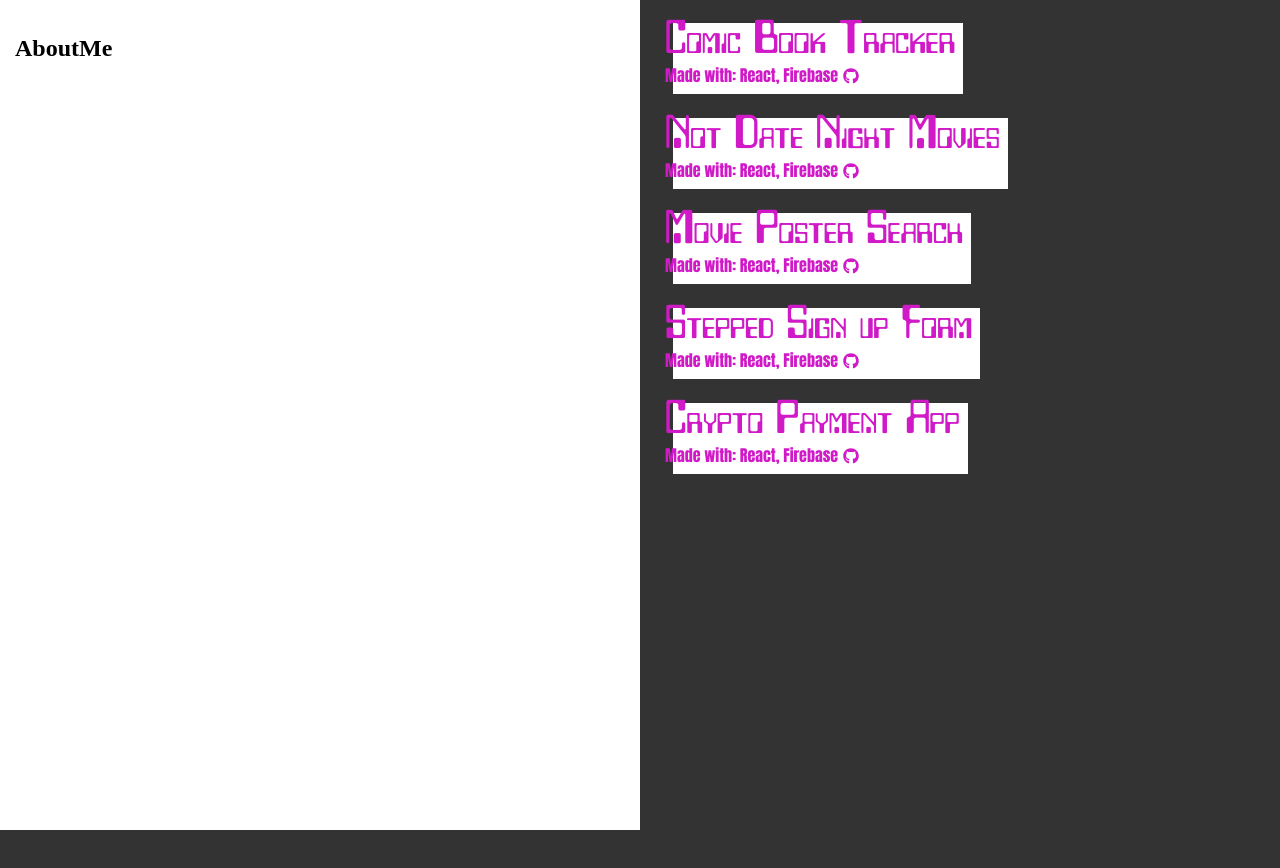
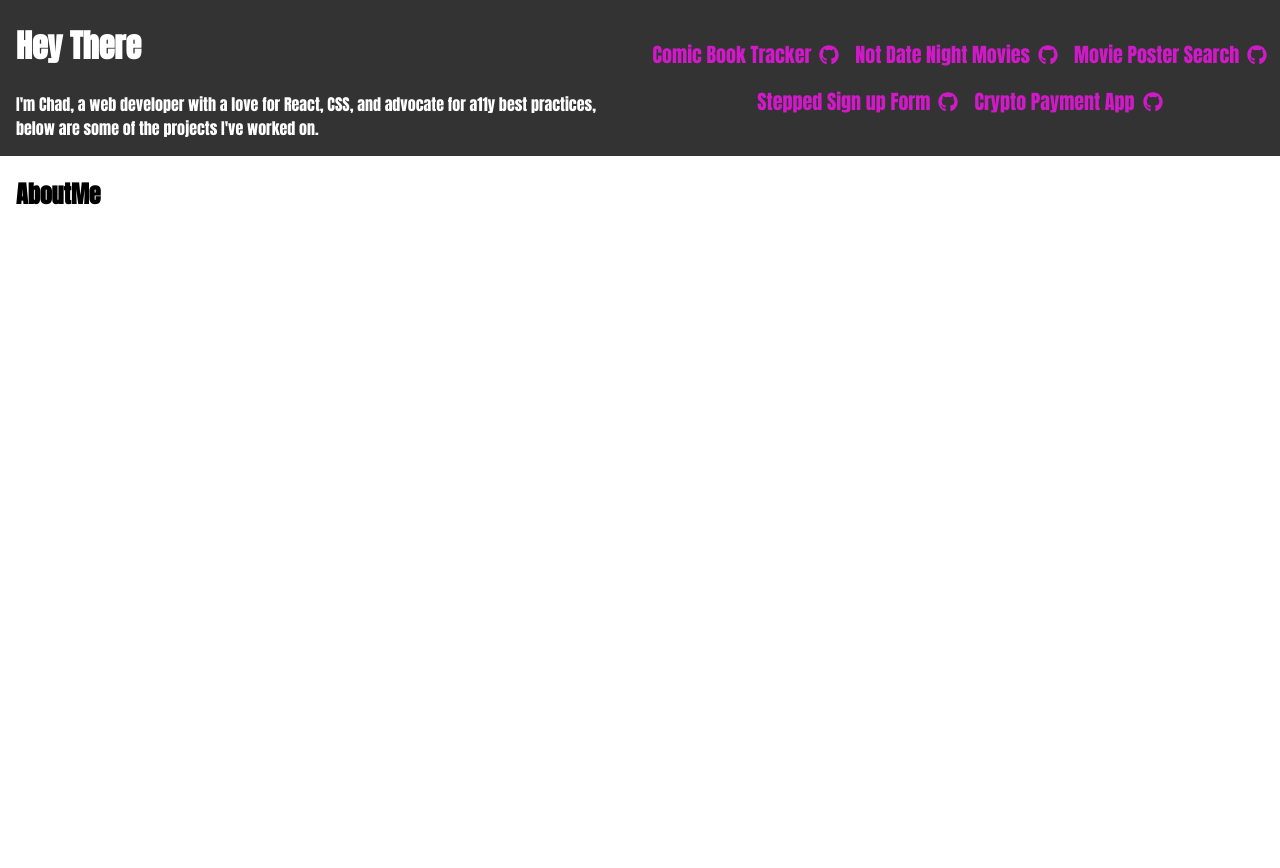
Before and after one commit to Chadbowen248/new-portfolio, a React (Create React App) app: page / in a window 1280 px wide. Shown: the top 868 px of the page. Before the commit the page ends 830 px from the top, so only its background shows below. Built offline with nearby package versions, Linux system fonts and the light colour scheme.

Commit message:
fix type, wip css

```diff
--- a/src/App.js
+++ b/src/App.js
@@ -45,7 +45,16 @@ const App = () => {
   ]
   return (
     <Router>
-        <div className="about-me">
+      <div className="intro">
+        <h1>Hey There</h1>
+        <p>I'm Chad, a web developer with a love for React, CSS, and advocate for a11y best practices, below are some of the projects I've worked on.</p>
+      </div>
+      <div className="projects">
+        <ul className="projects-list">
+            {projects.map((project) => <ProjectLink {...project} key={project.linkText}/>)}
+        </ul>
+      </div>
+      <div className="about-me">
           <Switch>
             <Route exact path="/">
               <AboutMe />
@@ -61,12 +70,6 @@ const App = () => {
             </Route>
           </Switch>
         </div>
-      <div className="projects">
-      <ul className="list-spacing">
-
-          {projects.map((project) => <ProjectLink {...project} key={project.linkText}/>)}
-      </ul>
-        </div>
     </Router>
   );
 }
--- a/src/Components/ProjectLink.js
+++ b/src/Components/ProjectLink.js
@@ -6,11 +6,10 @@ const ProjectLink = ({linkText, link, external, madeWith}) => {
    return <li>
             <div className="funky">
                 {linkElement}
-                <p className="copy">Made with: {madeWith}
+                <p className="copy">Made with: {madeWith} </p>
                     <a href="#" className="display" aria-label="View source code on Github">
                     <FontAwesomeIcon icon={['fab', 'github']} />
                     </a>
-                </p>
             </div>
          </li>
 }
--- a/src/index.css
+++ b/src/index.css
@@ -13,33 +13,63 @@
   --white: rgb(255, 255, 255);
 }
 
+h1 {
+  font-size: clamp(1.75rem, 3vw, 2rem);
+}
+
+#root {
+  display: grid;
+}
+
+.intro,
+.about-me {
+  padding-left: 1em;
+  padding-right: 1em;
+}
+
+.projects {
+  display: flex;
+  flex-direction: column;
+  justify-content: center;
+}
+
 body {
   background-color: var(--dark);
   margin: 0;
+  font-family: "Anton";
 }
 
 a {
   text-decoration: none;
+  font-size: clamp(1rem, 1.875vw, 1.25rem);
 }
 
 ul {
   list-style-type: none;
-  padding-left: 0;
 }
 
-#root {
-  display: grid;
-  grid-template-columns: 1fr 1fr;
+.intro {
+  color: var(--white);
 }
 
 .about-me {
   background-color: white;
   height: 100vh;
-  padding: 15px;
 }
 
-.projects {
-  padding-left: 25px;
+.projects-list {
+  display: flex;
+  flex-wrap: wrap;
+  padding: 0;
+  justify-content: center;
+}
+
+.projects-list li {
+  padding: 0.5rem;
+}
+
+.projects-list svg {
+  margin-left: 0.5rem;
 }
 
 .copy {
@@ -47,22 +77,15 @@ ul {
   color: var(--pink);
   font-family: "Anton";
   margin: 0;
-}
-
-.copy a {
-  margin-left: 5px;
-}
-
-.list-spacing > * + * {
-  margin-top: 1.5rem;
+  display: none;
 }
 
 .display {
   color: var(--pink);
-  font-family: "computer";
+  /* font-family: "computer"; */
 }
 
-.funky {
+/* .funky {
   display: inline-block;
   position: relative;
   font-size: 2.5em;
@@ -86,14 +109,24 @@ ul {
   height: 110%;
   width: 110%;
   box-shadow: 3px 3px 3px 0px black;
-}
+} */
 
 .project-info {
   border: 3px solid var(--pink);
   color: var(--white);
 }
 
-#root {
+/* #root {
   display: grid;
   grid-template-columns: 1fr 1fr;
+} */
+@media (min-width: 760px) {
+  #root {
+    grid-template-columns: 1fr 1fr;
+    grid-template-rows: 1fr;
+  }
+
+  .about-me {
+    grid-column: 1 / span 2;
+  }
 }
```
